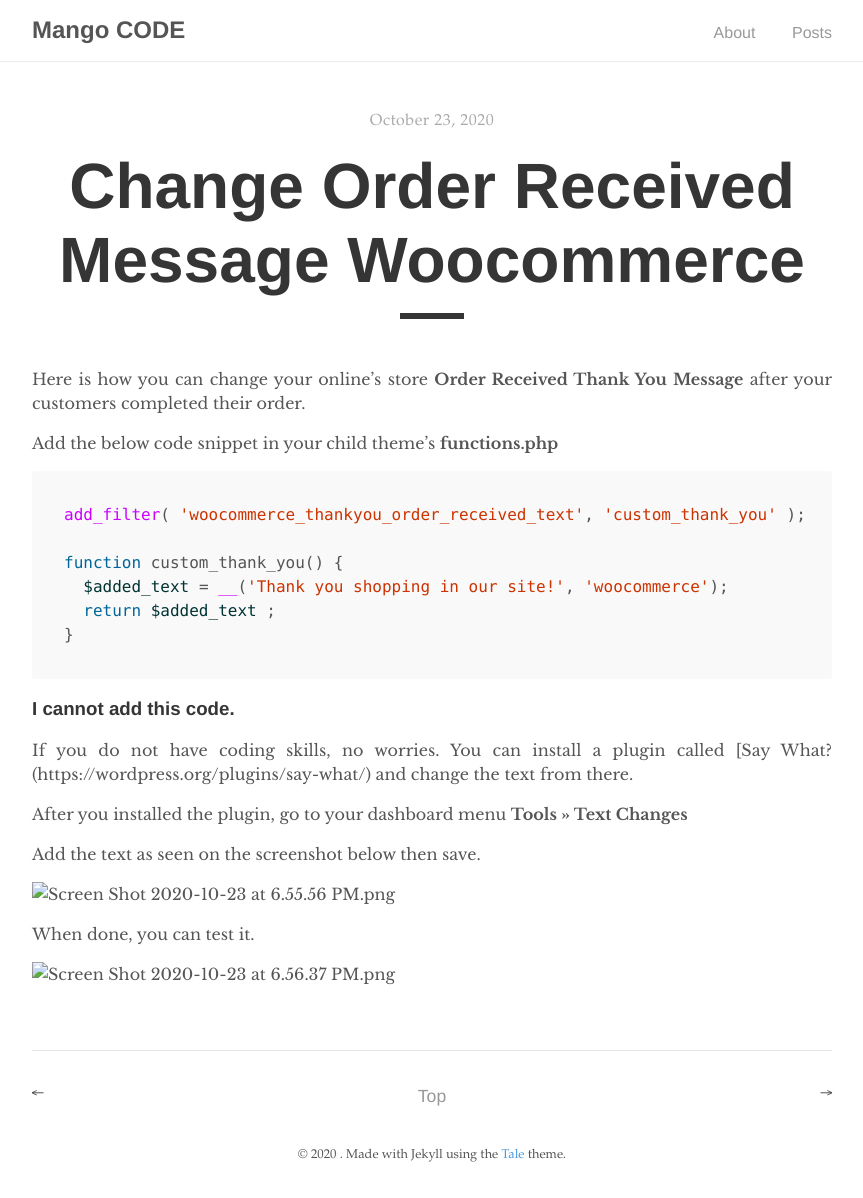
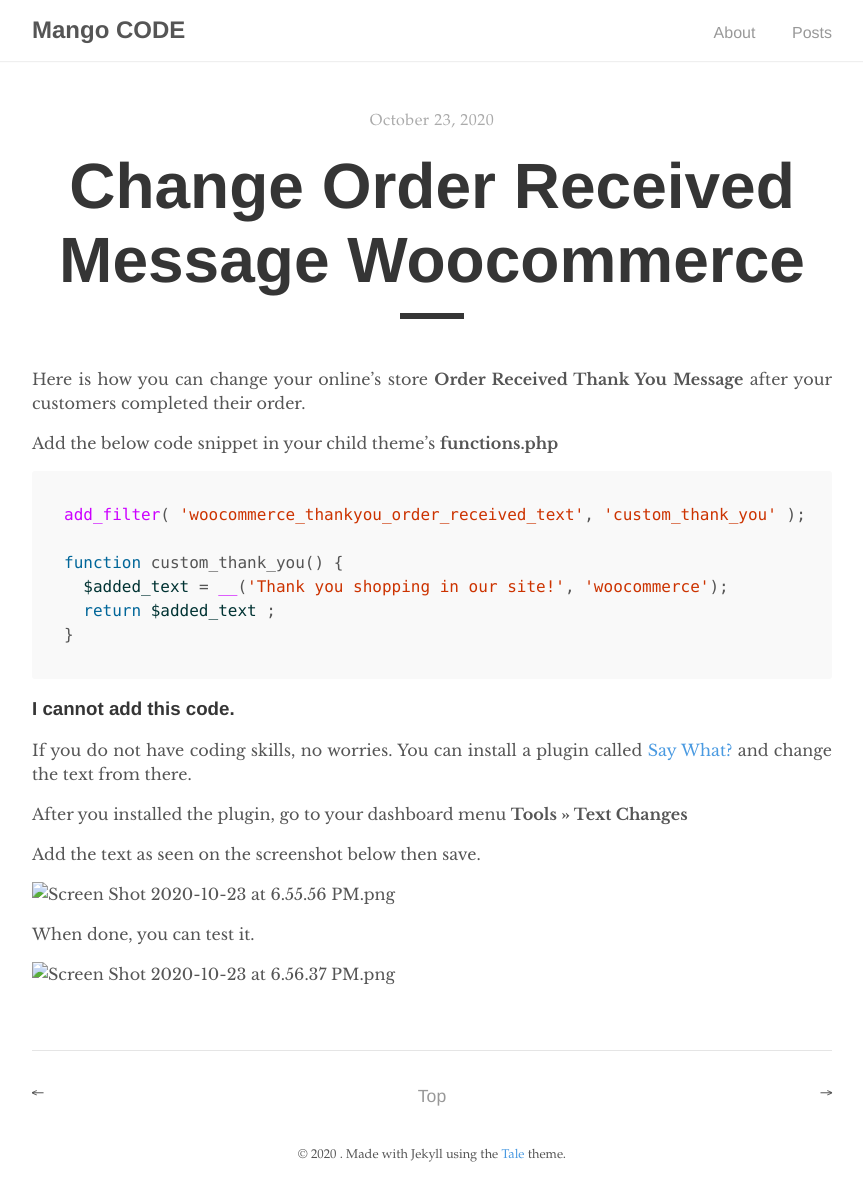
Before and after one commit to faurelia/mangocode, a Jekyll site: the page built from _posts/2020-10-23-change-order-received-message-woocommerce.md, in a window 1280 px wide. Shown: the whole page, without its empty margins (208-1071 px from the left). Built offline with Jekyll 4.4.1, drawn with Linux system fonts in a browser that asks for light colours; our own code applies the rules of GitHub Pages for plain Markdown files; some of the changed lines change nothing that is shown.

Commit message:
say what commit

```diff
--- a/_posts/2020-10-23-change-order-received-message-woocommerce.md
+++ b/_posts/2020-10-23-change-order-received-message-woocommerce.md
@@ -1,3 +1,11 @@
+---
+published: true
+title: Change Order Received Message Woocommerce
+categories: 'WordPress, WooCommerce'
+layout: post
+date: 2020-10-23T10:20:00.000Z
+excerpt_separator: <!--more-->
+---
 
 Here is how you can change your online's store **Order Received Thank You Message** after your customers completed their order.
 
@@ -16,7 +24,7 @@
 
 ### I cannot add this code.
 
-If you do not have coding skills, no worries. You can install a plugin called [Say What?(https://wordpress.org/plugins/say-what/) and change the text from there.
+If you do not have coding skills, no worries. You can install a plugin called [Say What?](https://wordpress.org/plugins/say-what/) and change the text from there.
 
 After you installed the plugin, go to your dashboard menu **Tools &raquo; Text Changes**
 
```
